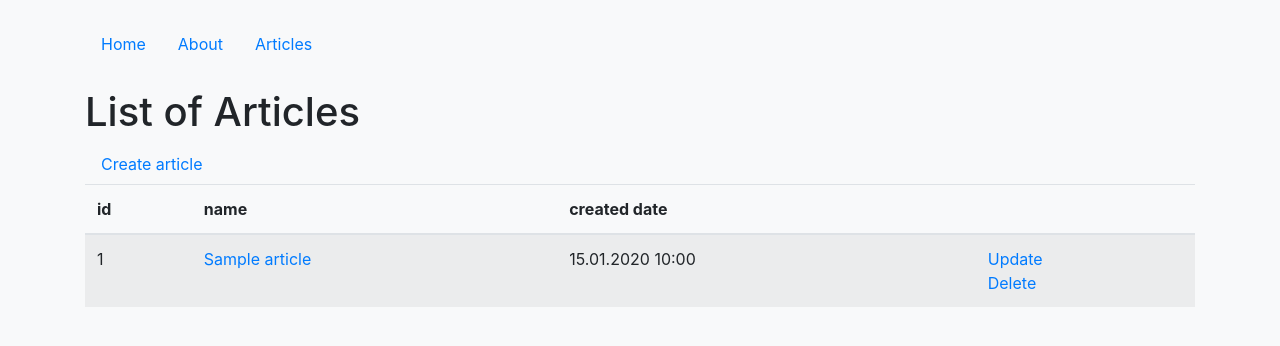
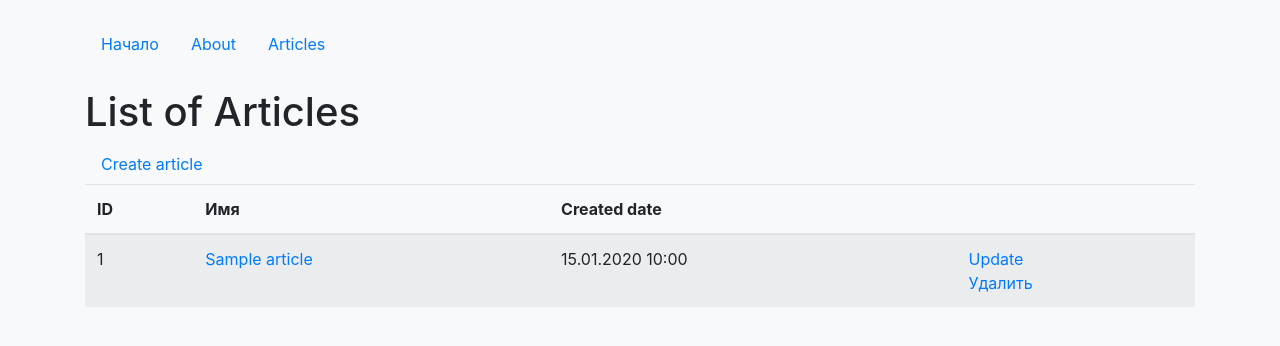
Before and after one commit to hexlet-components/python-django-blog, a Django app: page /articles/ in a window 1280 px wide. Shown: the top 346 px of the page. Run offline with Django 3.2, Linux system fonts and the light colour scheme; tables that the repository leaves empty hold one stand-in row (values such as "Sample post"); some libraries are stand-ins or nearby versions.

Commit message:
add ru localization with i18n

```diff
--- a/python_django_blog/articles/models.py
+++ b/python_django_blog/articles/models.py
@@ -1,12 +1,13 @@
 from django.db import models
 from django.urls import reverse
 from django.utils import timezone
+from django.utils.translation import gettext_lazy as _
 
 
 class Article(models.Model):
-    name = models.CharField('name', max_length=100, unique=True)
-    description = models.TextField('description')
-    created_at = models.DateTimeField('created date', default=timezone.now)
+    name = models.CharField(_('name'), max_length=100, unique=True)
+    description = models.TextField(_('description'))
+    created_at = models.DateTimeField(_('created date'), default=timezone.now)
 
     def get_absolute_url(self):
         return reverse('articles:index')
--- a/python_django_blog/settings.py
+++ b/python_django_blog/settings.py
@@ -110,13 +110,13 @@ AUTH_PASSWORD_VALIDATORS = [
 # Internationalization
 # https://docs.djangoproject.com/en/3.2/topics/i18n/
 
-LANGUAGE_CODE = 'en-us'
+LANGUAGE_CODE = 'ru-ru'
 
 TIME_ZONE = 'UTC'
 
 USE_I18N = True
 
-USE_L10N = True
+USE_L10N = False
 
 USE_TZ = True
 
--- a/python_django_blog/templates/about.html
+++ b/python_django_blog/templates/about.html
@@ -1,9 +1,10 @@
 {% extends 'layouts/application.html' %}
+{% load i18n %}
 
 {% block header %}
-About the blog
+{% translate "About the blog" %}
 {% endblock %}
 
 {% block content %}
-Experimenting with Django on Hexlet
+{% translate "Experimenting with Django on Hexlet" %}
 {% endblock %}
--- a/python_django_blog/templates/articles/create.html
+++ b/python_django_blog/templates/articles/create.html
@@ -1,7 +1,8 @@
 {% extends 'layouts/form.html' %}
+{% load i18n %}
 
 {% block header %}
-Create article
+{% translate "Create article" %}
 {% endblock %}
 
-{% block button_value %}Create{% endblock %}
+{% block button_value %}{% translate "Create" %}{% endblock %}
--- a/python_django_blog/templates/articles/delete.html
+++ b/python_django_blog/templates/articles/delete.html
@@ -1,5 +1,6 @@
 {% extends 'layouts/confirm_delete.html' %}
+{% load i18n %}
 
 {% block header %}
-Delete article
+{% translate "Delete article" %}
 {% endblock %}
--- a/python_django_blog/templates/articles/detail.html
+++ b/python_django_blog/templates/articles/detail.html
@@ -1,7 +1,8 @@
 {% extends 'layouts/application.html' %}
+{% load i18n %}
 
 {% block header %}
-Show article
+{% translate "Show article" %}
 {% endblock %}
 
 {% block content %}
--- a/python_django_blog/templates/articles/index.html
+++ b/python_django_blog/templates/articles/index.html
@@ -1,17 +1,18 @@
 {% extends 'layouts/application.html' %}
+{% load i18n %}
 
 {% block header %}
-List of Articles
+{% translate "List of Articles" %}
 {% endblock %}
 
 {% block content %}
-<a class="nav-link" href="{% url 'articles:create' %}">Create article</a>
+<a class="nav-link" href="{% url 'articles:create' %}">{% translate "Create article" %}</a>
 <table class="table table-striped">
   <thead>
     <tr>
-      <th>id</th>
-      <th>name</th>
-      <th>created date</th>
+      <th>{% translate "id"|upper %}</th>
+      <th>{% translate "name"|capfirst %}</th>
+      <th>{% translate "created date"|capfirst %}</th>
       <th></th>
     </tr>
   </thead>
@@ -24,9 +25,9 @@ List of Articles
         </td>
         <td>{{ article.created_at|date:"d.m.Y H:i" }}</td>
         <td>
-          <a href="{% url 'articles:update' article.id %}">Update</a>
+          <a href="{% url 'articles:update' article.id %}">{% translate "Update" %}</a>
           <br>
-          <a href="{% url 'articles:delete' article.id %}">Delete</a>
+          <a href="{% url 'articles:delete' article.id %}">{% translate "Delete" %}</a>
         </td>
       </tr>
     {% endfor %}
--- a/python_django_blog/templates/articles/update.html
+++ b/python_django_blog/templates/articles/update.html
@@ -1,7 +1,8 @@
 {% extends 'layouts/form.html' %}
+{% load i18n %}
 
 {% block header %}
-Update article
+{% translate "Update article" %}
 {% endblock %}
 
-{% block button_value %}Update{% endblock %}
+{% block button_value %}{% translate "Update" %}{% endblock %}
--- a/python_django_blog/templates/index.html
+++ b/python_django_blog/templates/index.html
@@ -1,5 +1,6 @@
 {% extends 'layouts/application.html' %}
+{% load i18n %}
 
 {% block header %}
-Python Django Blog
+{% translate "Python Django Blog" %}
 {% endblock %}
--- a/python_django_blog/templates/layouts/application.html
+++ b/python_django_blog/templates/layouts/application.html
@@ -6,20 +6,20 @@
 <html lang="{{ LANGUAGE_CODE }}">
   <head>
     <meta name="viewport" content="width=device-width, initial-scale=1, shrink-to-fit=no">
-    <title>Django</title>
+    <title>{% translate "Django" %}</title>
     {% bootstrap_css %}
   </head>
   <body class="bg-light">
     <div class="container mt-4">
       <ul class="nav">
         <li class="nav-item">
-          <a class="nav-link" href="{% url 'root' %}">Home</a>
+          <a class="nav-link" href="{% url 'root' %}">{% translate "Home" %}</a>
         </li>
         <li class="nav-item">
-          <a class="nav-link" href="{% url 'about' %}">About</a>
+          <a class="nav-link" href="{% url 'about' %}">{% translate "About" %}</a>
         </li>
         <li class="nav-item">
-          <a class="nav-link" href="{% url 'articles:index' %}">Articles</a>
+          <a class="nav-link" href="{% url 'articles:index' %}">{% translate "Articles" %}</a>
         </li>
       </ul>
     </div>
--- a/python_django_blog/templates/layouts/confirm_delete.html
+++ b/python_django_blog/templates/layouts/confirm_delete.html
@@ -1,9 +1,10 @@
 {% extends 'layouts/application.html' %}
+{% load i18n %}
 
 {% block content %}
-<p>Are you sure you want to delete {{ object }}?</p>
+<p>{% translate "Are you sure you want to delete" %} {{ object }}?</p>
 <form method="post">
   {% csrf_token %}
-  <input class="btn btn-danger" type="submit" value="Yes, delete">
+  <input class="btn btn-danger" type="submit" value="{% translate 'Yes, delete' %}">
 </form>
 {% endblock %}
```
Also changed, not shown: python_django_blog/articles/migrations/0001_initial.py, python_django_blog/locale/ru/LC_MESSAGES/django.po (added), 2 other files.
